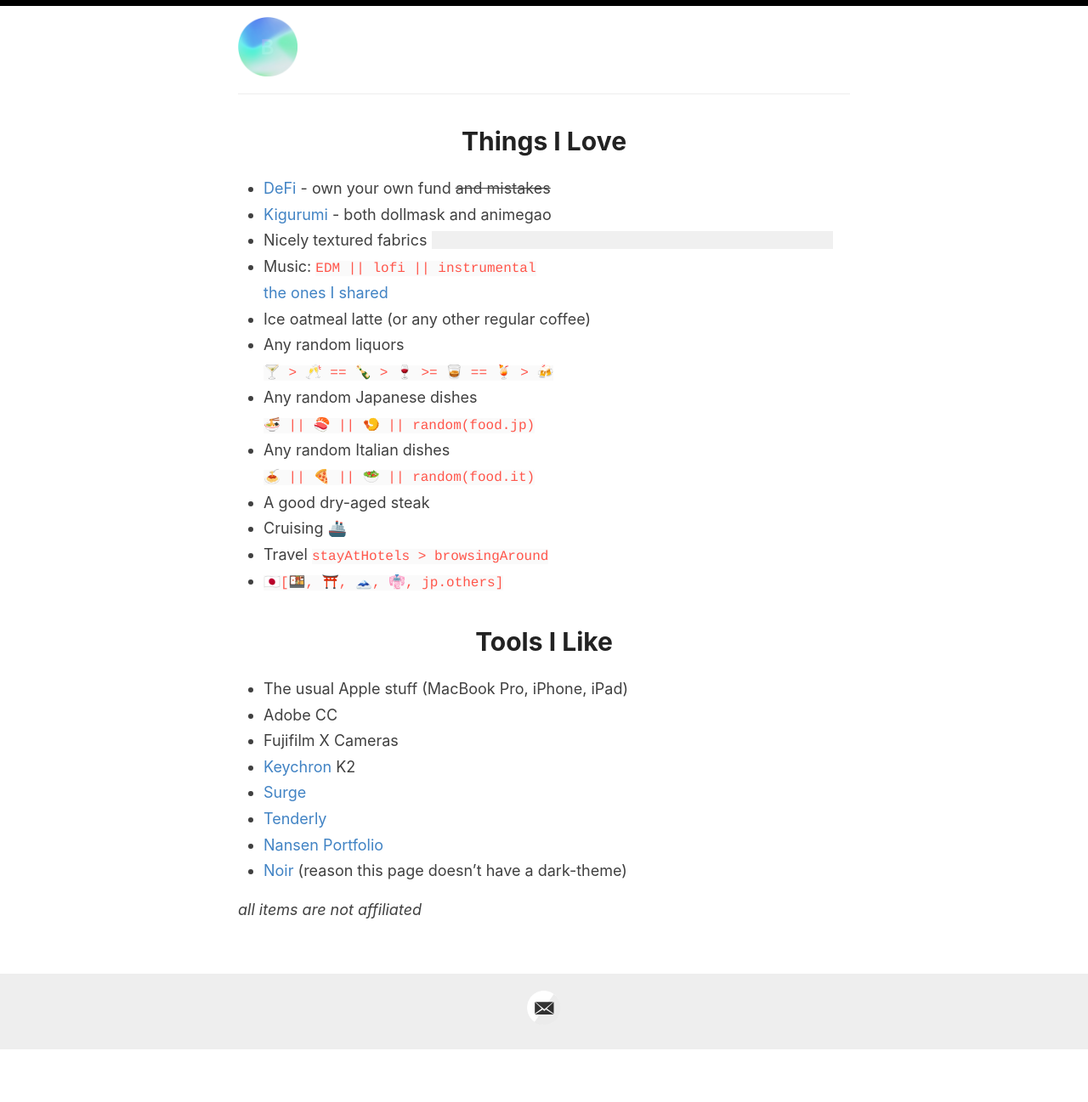
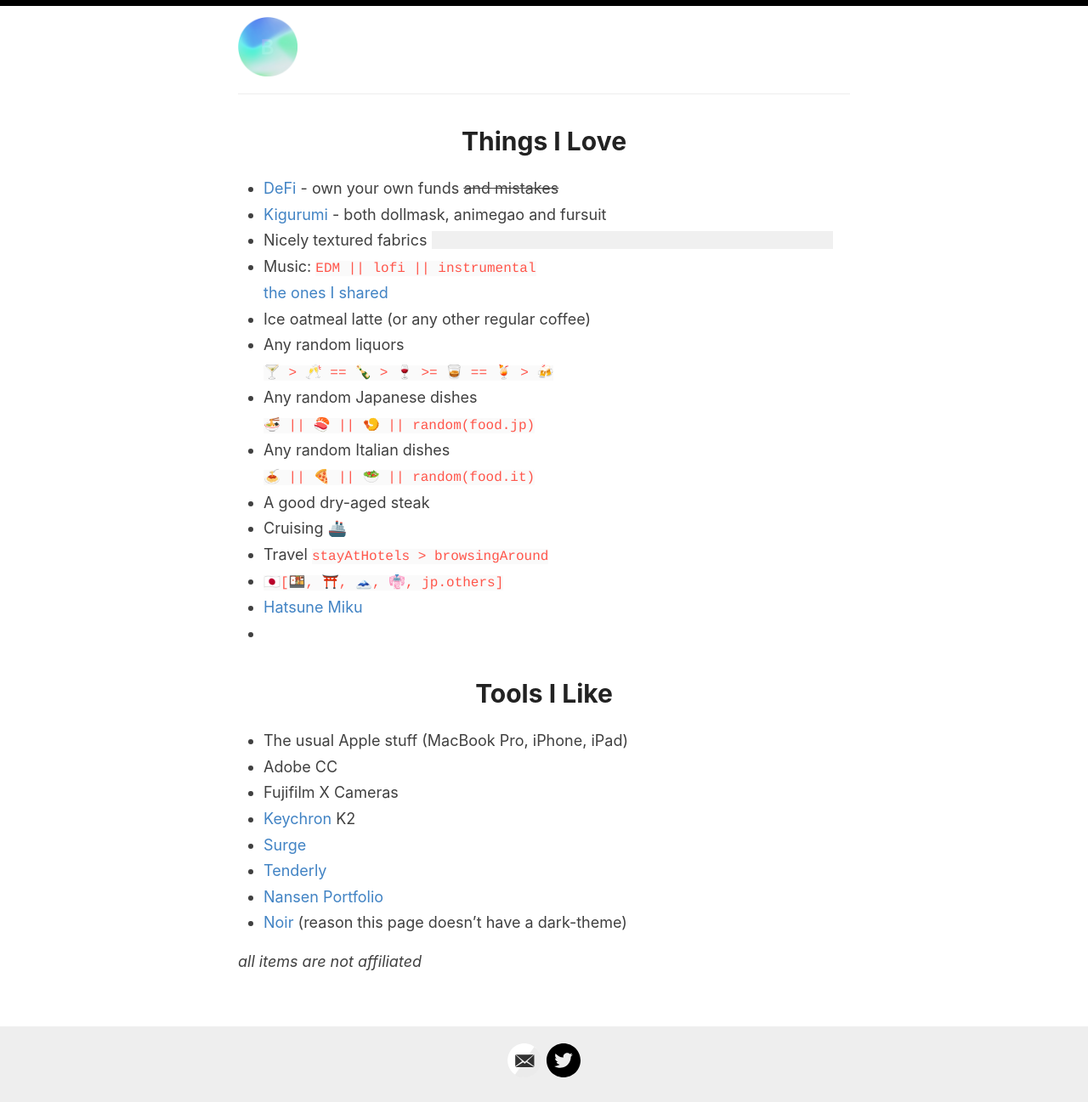
Before and after one commit to 98827ddb7e5a2c2e261912a23d9251d6/98827ddb7e5a2c2e261912a23d9251d6.github.io, a Jekyll site: the page built from index.md, in a window 1280 px wide. Shown: the whole page at 85% size. Built offline with Jekyll 4.4.1, drawn with Linux system fonts in a browser that asks for light colours; our own code applies the rules of GitHub Pages for plain Markdown files; before the commit the page ends 1236 px from its top, so only the background shows below that.

```diff
--- a/_config.yml
+++ b/_config.yml
@@ -29,7 +29,7 @@ footer-links:
   linkedin:
   pinterest:
   rss:
-  twitter:
+  twitter: https://twitter.com/beriru_chan/
   stackoverflow:
   youtube: # channel/<your_long_string> or user/<user-name>
   googleplus: # anything in your profile username that comes after plus.google.com/
--- a/index.md
+++ b/index.md
@@ -4,8 +4,8 @@ layout: default
 
 # Things I Love
 
-- [DeFi](https://en.wikipedia.org/wiki/Decentralized_finance){:target="_blank" rel="noopener"} - own your own fund ~~and mistakes~~
-- [Kigurumi](https://en.wikipedia.org/wiki/Animegao_kigurumi){:target="_blank" rel="noopener"} - both dollmask and animegao
+- [DeFi](https://en.wikipedia.org/wiki/Decentralized_finance){:target="_blank" rel="noopener"} - own your own funds ~~and mistakes~~
+- [Kigurumi](https://en.wikipedia.org/wiki/Animegao_kigurumi){:target="_blank" rel="noopener"} - both dollmask, animegao and fursuit
 - Nicely textured fabrics <span class="hidden-text">on nicely shaped bodies, e.g. zentai, tights, knee-socks</span>
 - Music: `EDM || lofi || instrumental`\
 [the ones I shared](https://twitter.com/search?q=(%23AppleMusic)%20(from%3ABeriru_Chan)%20filter%3Alinks%20-filter%3Areplies&src=typed_query&f=live){:target="_blank" rel="noopener"}
@@ -20,6 +20,8 @@ layout: default
 - Cruising 🚢
 - Travel `stayAtHotels > browsingAround`
 - `🇯🇵[🍱, ⛩️, 🗻, 👘, jp.others]`
+- [Hatsune Miku](https://en.wikipedia.org/wiki/Hatsune_Miku){:target="_blank" rel="noopener"}
+-
 
 # Tools I Like
 
```
